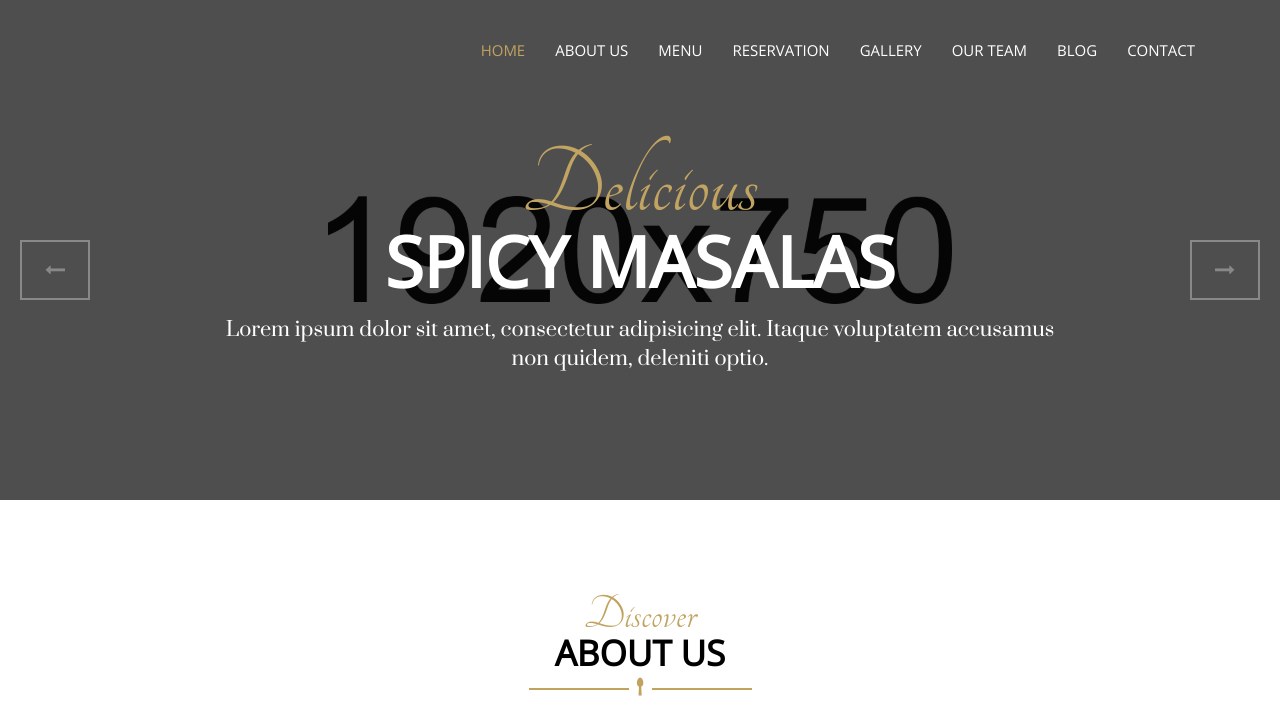
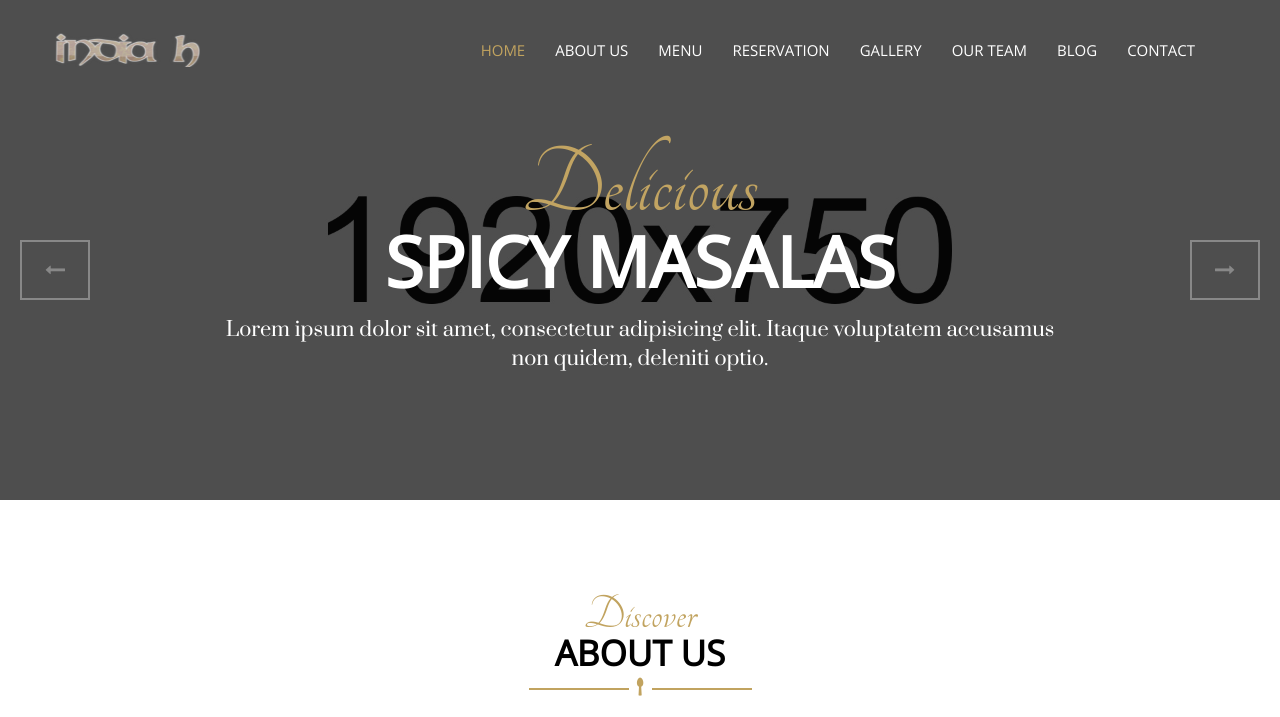
Before and after one commit to sidu143/restaurantindiav1, a website: page public/index.html in a window 1280 px wide. Shown: the top 717 px of the page. Drawn offline with nearby package versions, Linux system fonts and the light colour scheme; some packages are replaced by stand-ins of ours; no server answers; files whose address does not match are found by name.

Commit message:
added image

```diff
--- a/public/index.html
+++ b/public/index.html
@@ -79,7 +79,7 @@
                     <!-- LOGO -->
                     <!--  Image based logo  -->
                     <a class="navbar-brand" href="index.html">
-                        <!--<img src="assets/img/IHlogo.png" alt="Logo img"></a>-->
+                        <img src="assets/img/IHlogo.png" alt="Logo img"></a>
                     <!--  Text based logo  -->
                     <!--<a class="navbar-brand" href="index.html"><span>SpicyX</span></a>   -->
                 </div>
```
